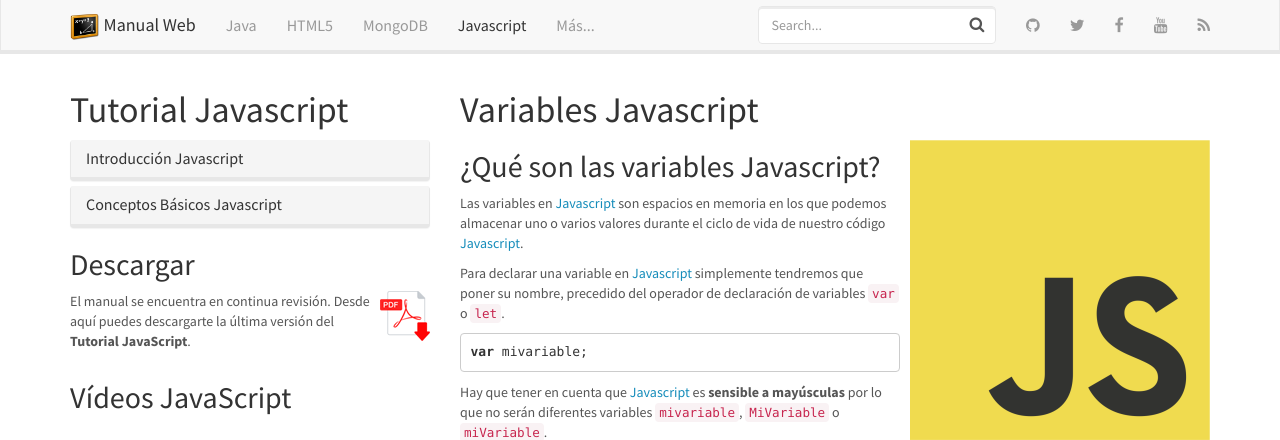
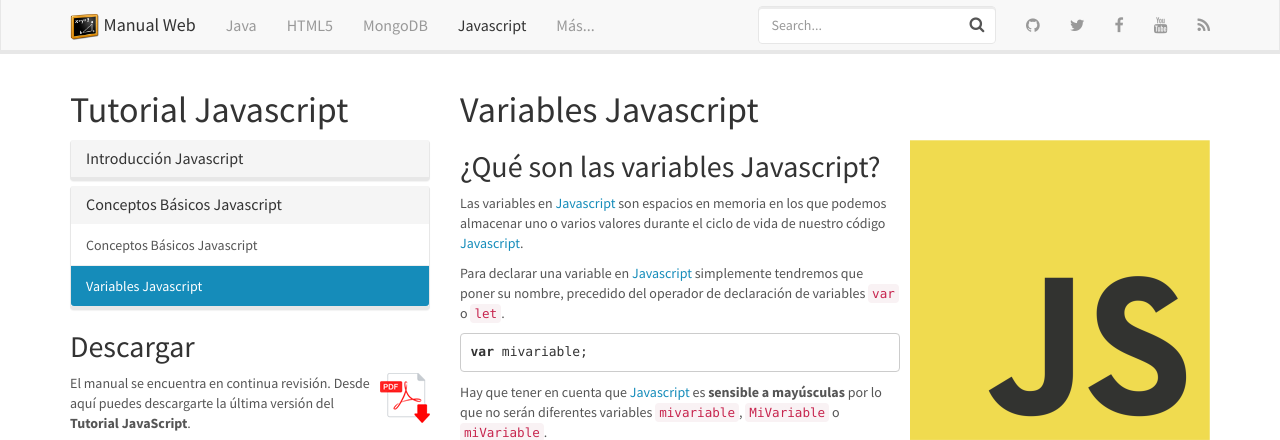
Before and after one commit to manualweb/manualweb, a Jekyll site: the page built from _javascript/variables-javascript.md, in a window 1280 px wide and 900 px high, cut to the strip 0-440 px from the top of the window. Built offline with Jekyll 4.4.1, drawn with Linux system fonts in a browser that asks for light colours; nearby versions of some CDN libraries; comment, search, counter and statistics services are not loaded.

Commit message:
Compresión ZIP y Variables Javascript

```diff
--- a/_data/javascript.yml
+++ b/_data/javascript.yml
@@ -7,3 +7,4 @@
 - title: Conceptos Básicos Javascript
   docs:
   - conceptos-basicos-javascript
+  - variables-javascript
```
Also changed, not shown: 1 other file.
